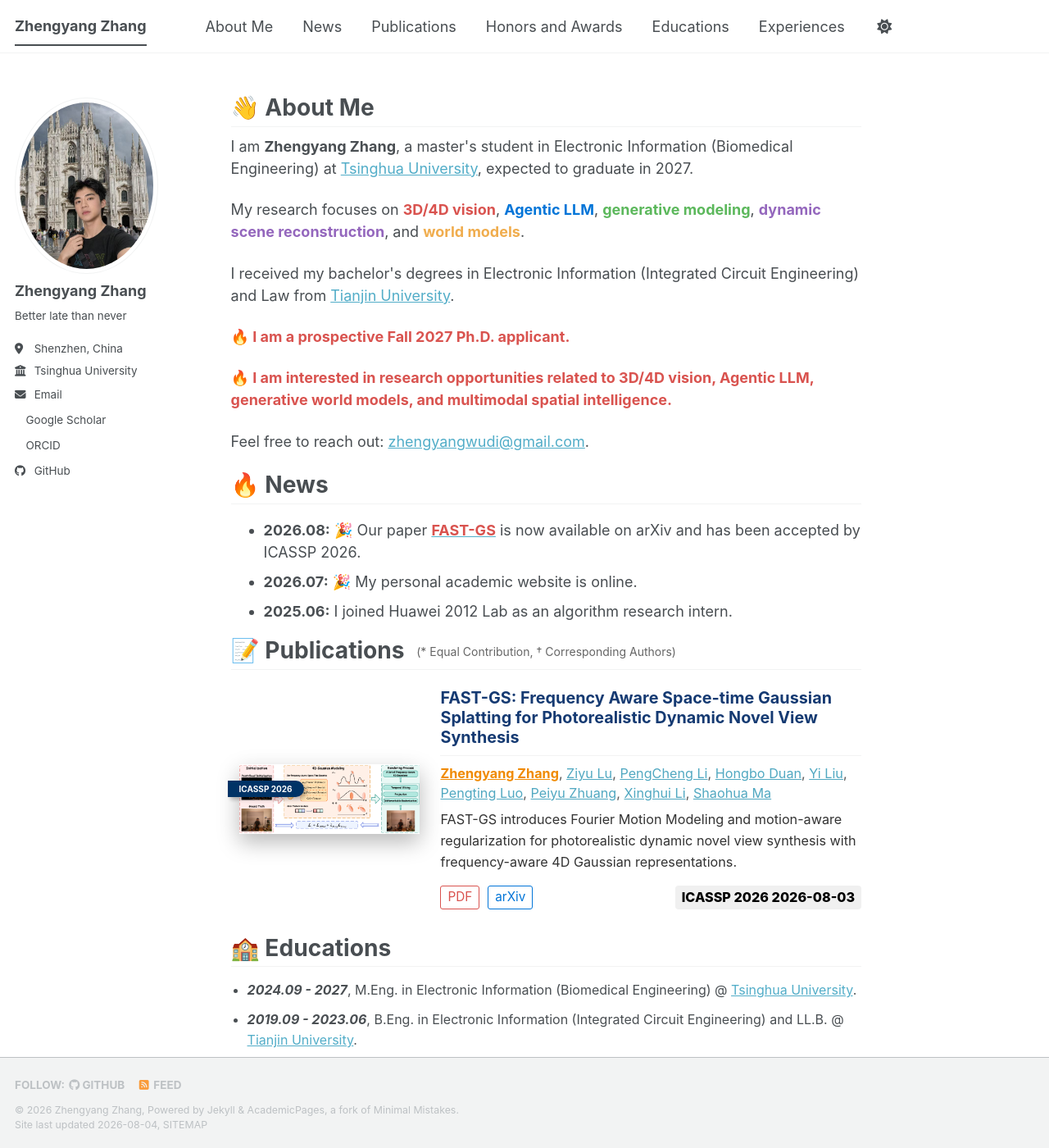
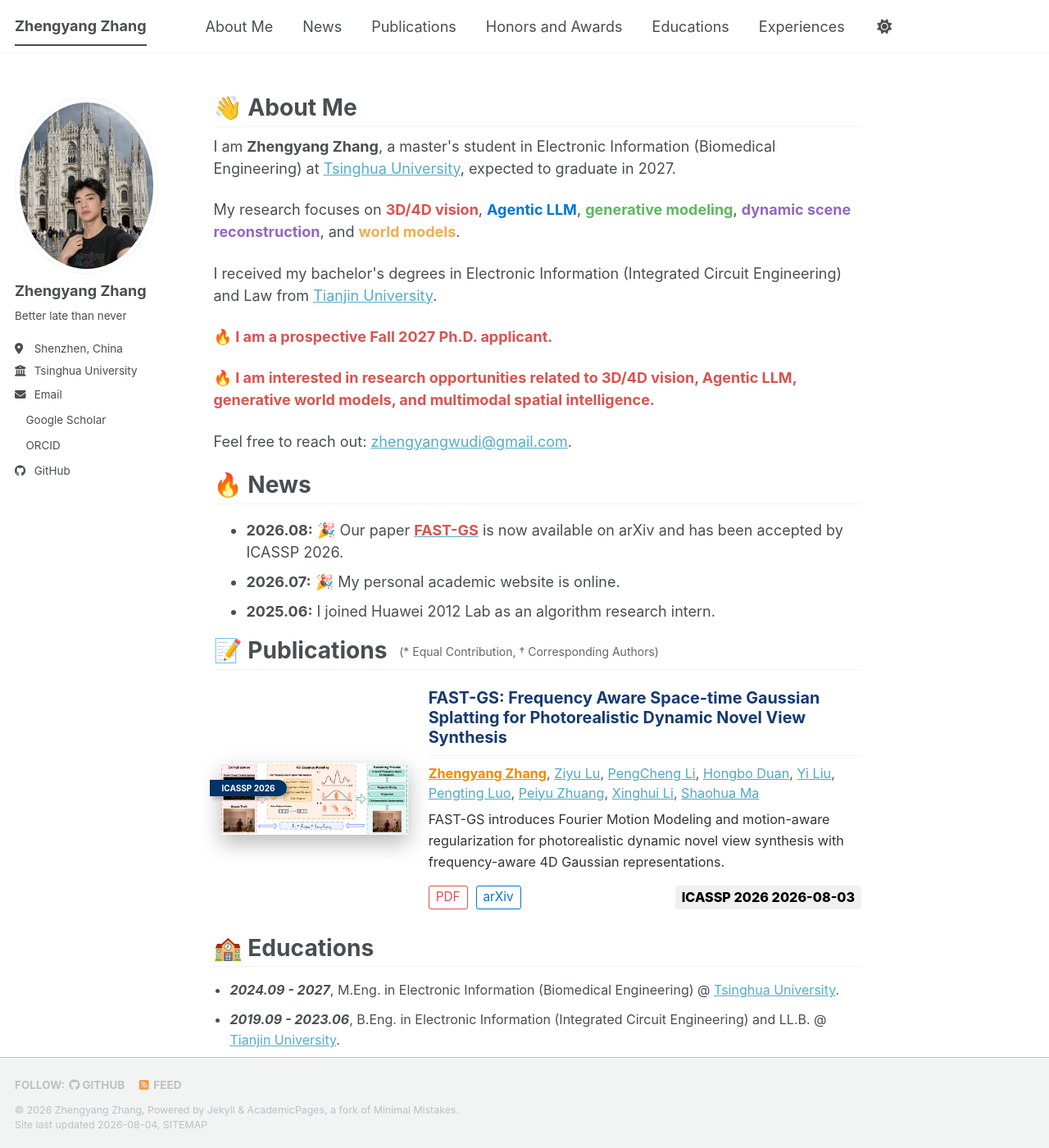
Before and after one commit to ZhengyangZhang1107/zhengyangzhang1107.github.io, a Jekyll site: the page built from _pages/about.md, in a window 1280 px wide and 1400 px high. Shown: the whole window at 82% size. Built offline with Jekyll 4.4.1, drawn with Linux system fonts in a browser that asks for light colours; a style sheet for code colours, icons or effects is not loaded.

Commit message:
Change prefix span from 0.5 to 0.3

```diff
--- a/_sass/layout/_page.scss
+++ b/_sass/layout/_page.scss
@@ -19,7 +19,7 @@
 .page {
   @include breakpoint($large) {
     @include span(10 of 12 last);
-    @include prefix(0.5 of 12);
+    @include prefix(0.3 of 12);
     @include suffix(2 of 12);
   }
 
```
